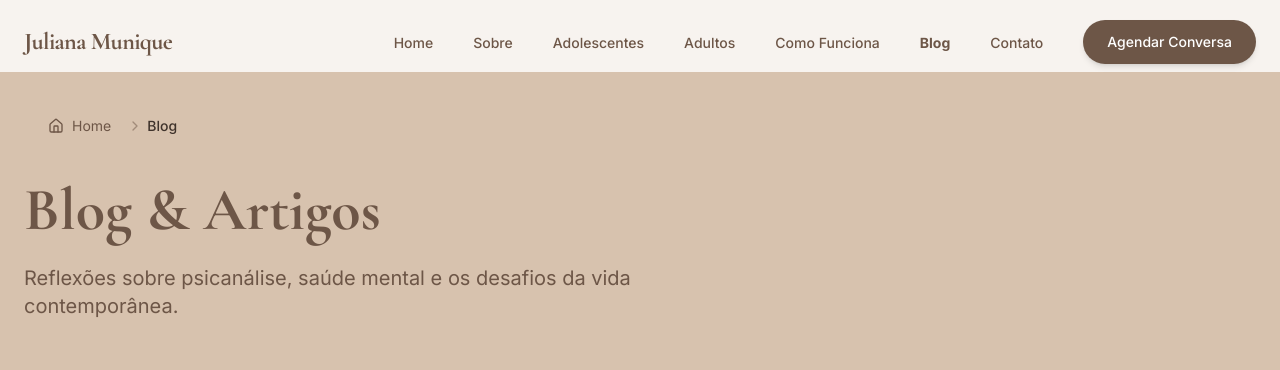
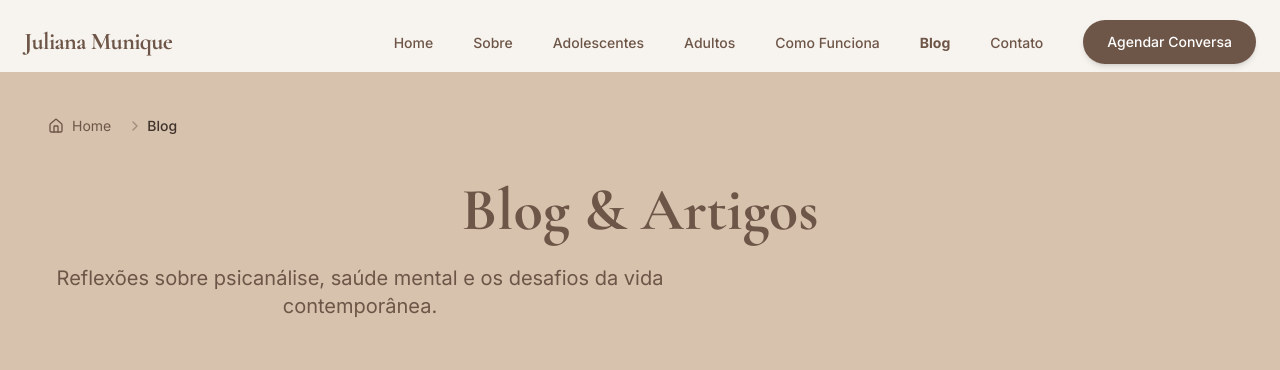
Before and after one commit to fernandogabos/site-psic-loga-juliana-munique-821vhrkc0, a React (Vite) app: page /blog in a window 1280 px wide. Shown: the top 370 px of the page. Built offline with nearby package versions, Linux system fonts and the light colour scheme.

Commit message:
Auto-commit after full sync (build simulation)

```diff
--- a/src/pages/Blog.tsx
+++ b/src/pages/Blog.tsx
@@ -16,10 +16,10 @@ export default function Blog() {
       <div className="bg-muted pt-8 pb-16">
         <Breadcrumbs />
         <div className="container mx-auto px-4 md:px-6 mt-8 text-center md:text-left">
-          <h1 className="text-4xl md:text-5xl lg:text-6xl font-serif font-bold text-primary mb-6">
+          <h1 className="text-4xl md:text-5xl lg:text-6xl font-serif font-bold text-primary mb-6 text-center">
             Blog & Artigos
           </h1>
-          <p className="text-lg md:text-xl text-muted-foreground max-w-2xl">
+          <p className="text-lg md:text-xl text-muted-foreground max-w-2xl text-center pr-[0px]">
             Reflexões sobre psicanálise, saúde mental e os desafios da vida contemporânea.
           </p>
         </div>
```
Also changed, not shown: .skip.config.json.
